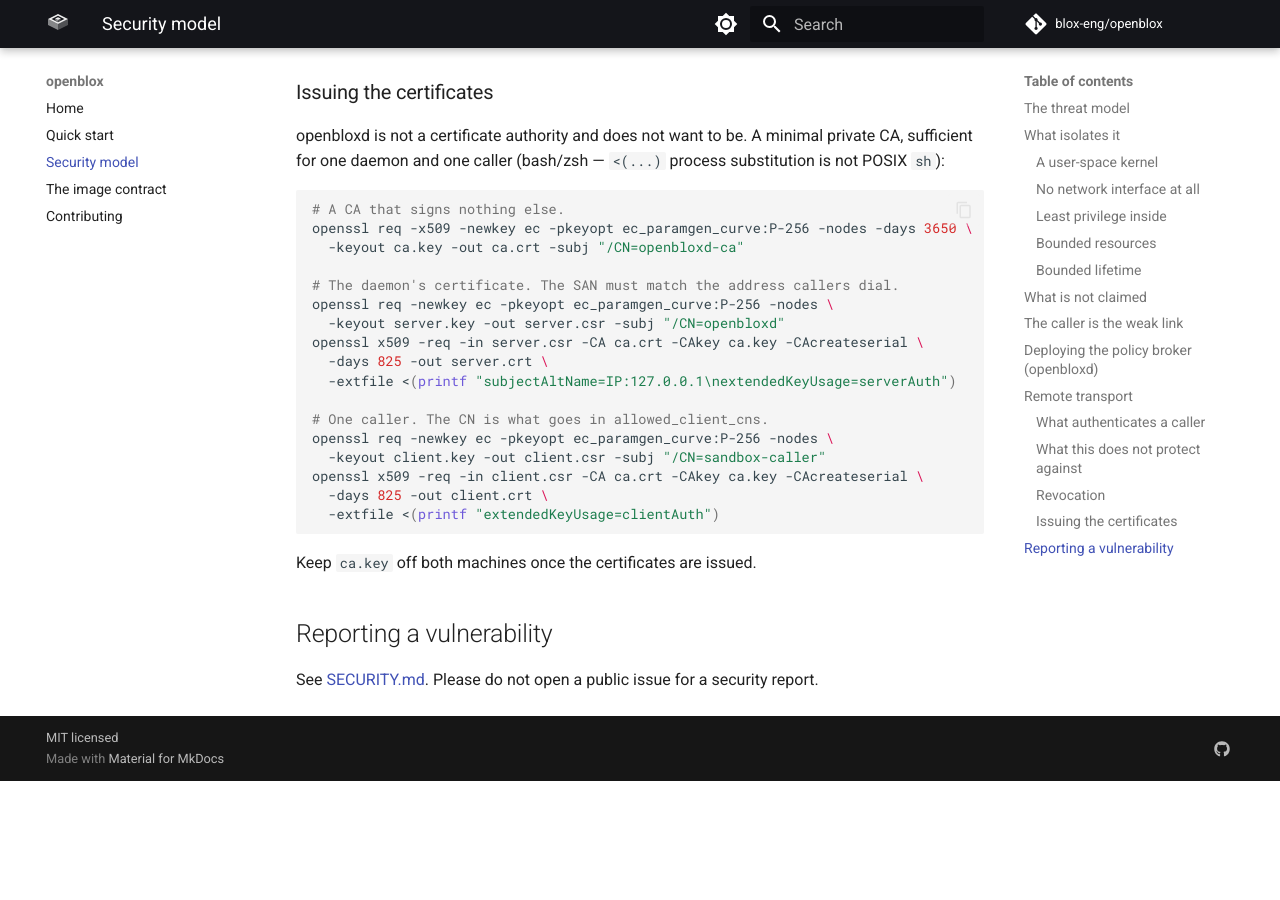
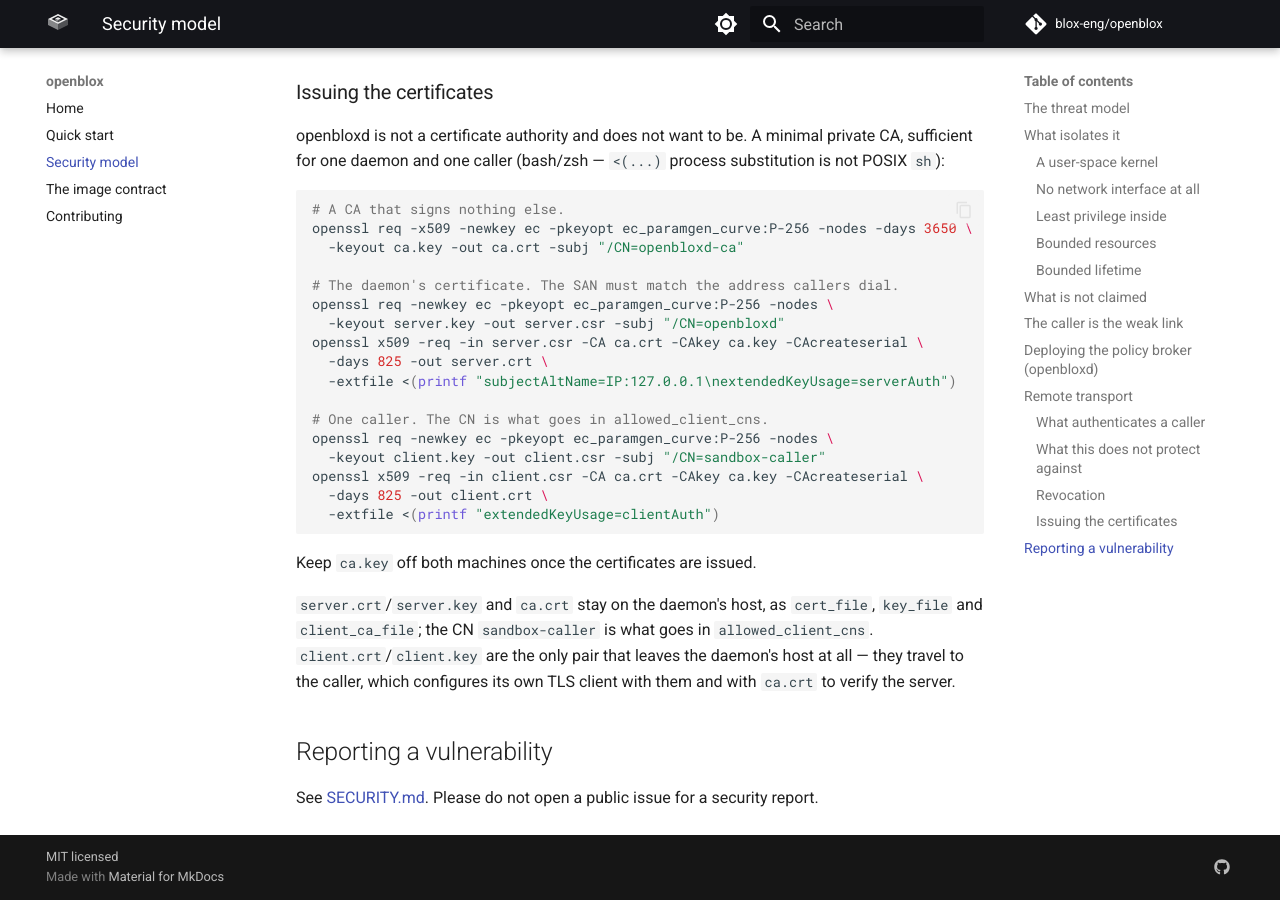
Before and after one commit to blox-eng/openblox, an MkDocs documentation site: the page built from docs/security.md, in a window 1280 px wide and 900 px high, scrolled down 5899 px. Built offline with MkDocs 1.6.1 and Material for MkDocs 9.7.7, drawn with Linux system fonts in a browser that asks for light colours; comment, search, counter and statistics services are not loaded; before the commit the page ends 6680 px from its top, so only the background shows below that.

Commit message:
docs(security): map the openssl recipe's outputs to config keys
Says which file goes in cert_file/key_file/client_ca_file/allowed_client_cns,
and calls out client.crt/client.key as the one pair that leaves the
daemon's host, per review feedback on the remote threat model section.

```diff
--- a/docs/security.md
+++ b/docs/security.md
@@ -282,6 +282,13 @@ openssl x509 -req -in client.csr -CA ca.crt -CAkey ca.key -CAcreateserial \
 
 Keep `ca.key` off both machines once the certificates are issued.
 
+`server.crt`/`server.key` and `ca.crt` stay on the daemon's host, as
+`cert_file`, `key_file` and `client_ca_file`; the CN `sandbox-caller` is what
+goes in `allowed_client_cns`. `client.crt`/`client.key` are the only pair
+that leaves the daemon's host at all — they travel to the caller, which
+configures its own TLS client with them and with `ca.crt` to verify the
+server.
+
 ## Reporting a vulnerability
 
 See [SECURITY.md](https://github.com/blox-eng/openblox/blob/main/SECURITY.md). Please do
```
